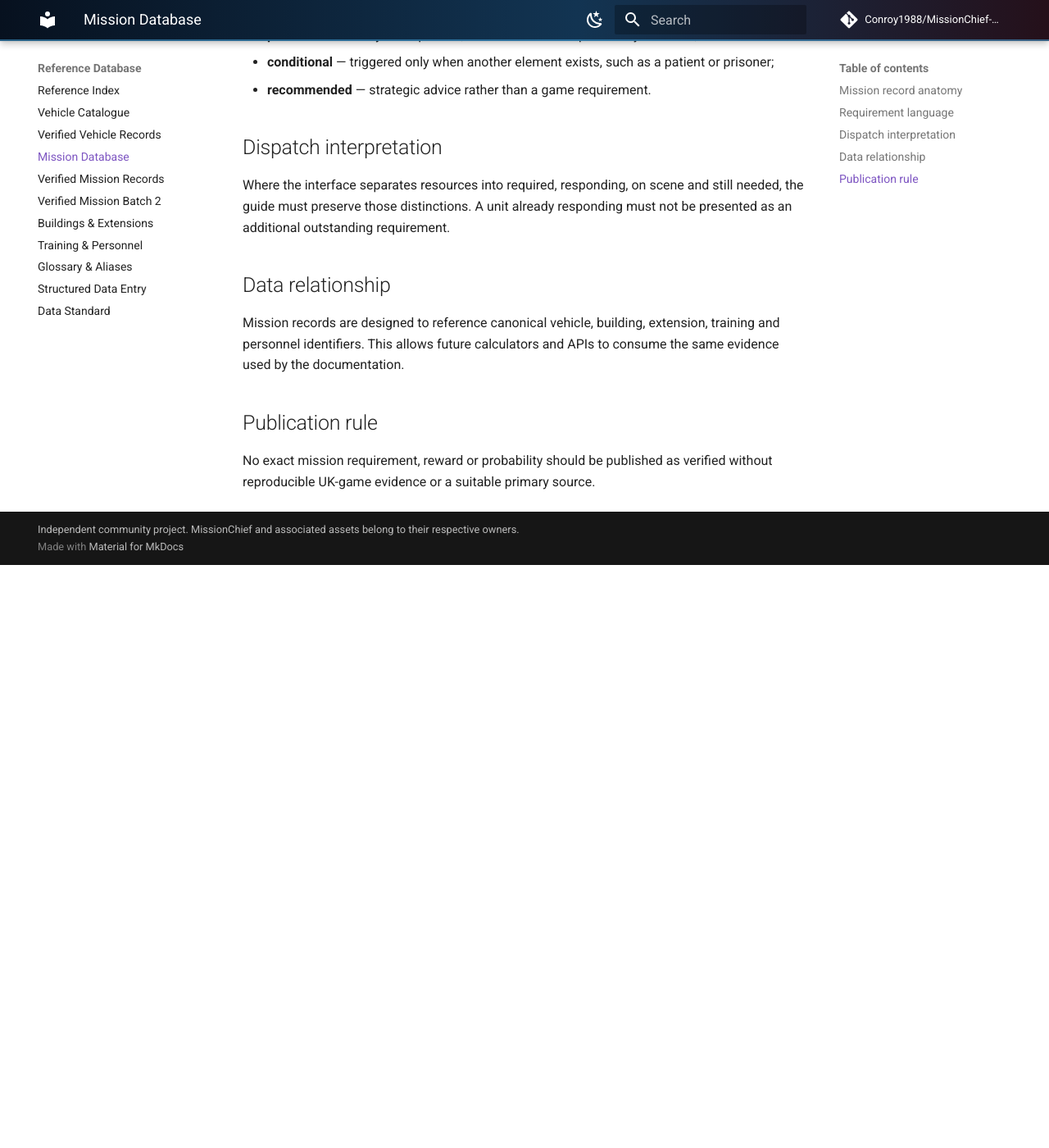
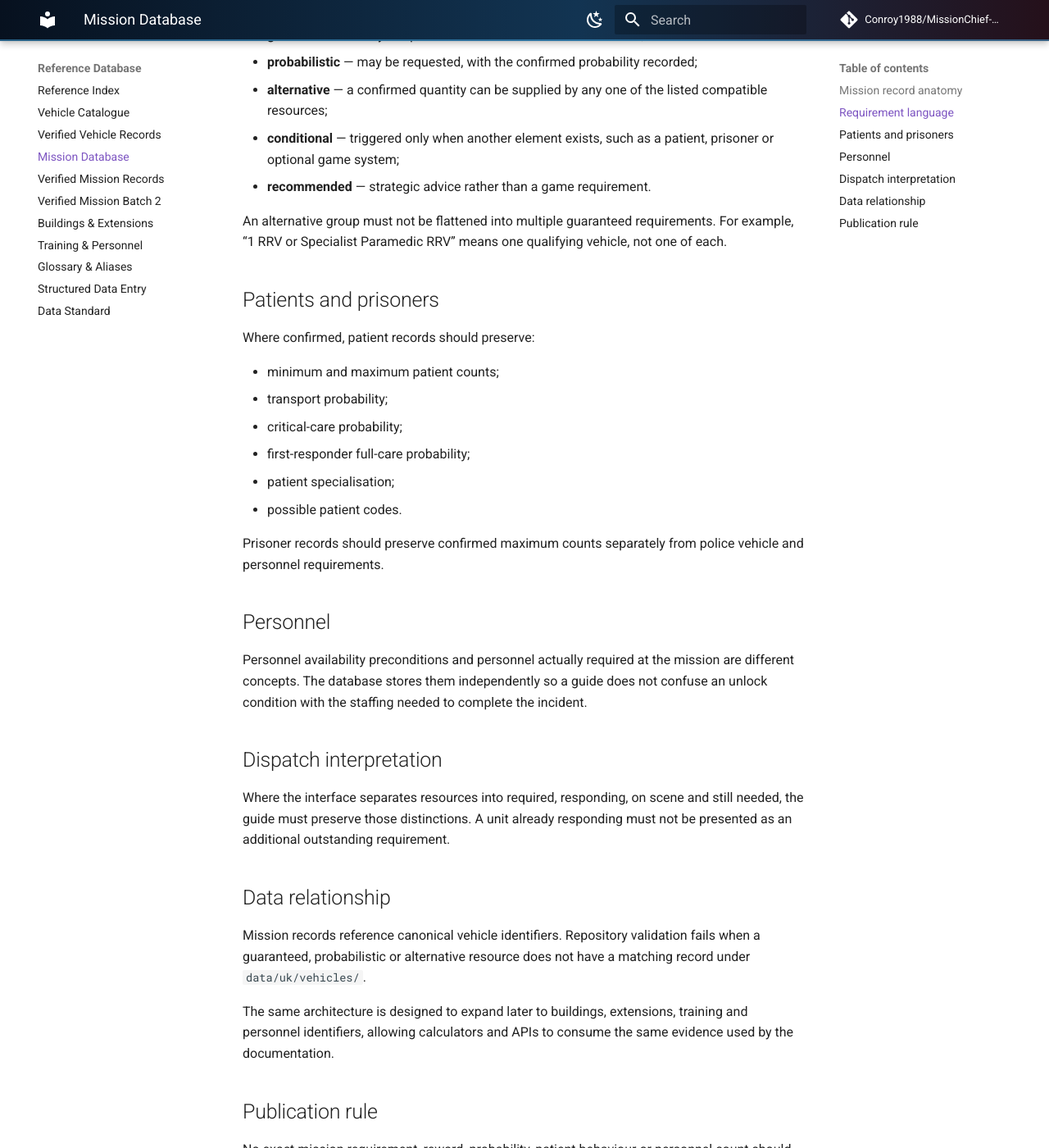
Before and after one commit to Conroy1988/MissionChief-UK, an MkDocs documentation site: the page built from docs/reference/mission-database.md, in a window 1280 px wide and 1400 px high, scrolled down 941 px. Shown: the whole window at 82% size. Built offline with MkDocs 1.6.1 and Material for MkDocs 9.7.7, drawn with Linux system fonts in a browser that asks for light colours; comment, search, counter and statistics services are not loaded; before the commit the page ends 1630 px from its top, so only the background shows below that; some of the changed text lies outside the part shown.

Commit message:
Document cross-service mission requirement models

```diff
--- a/docs/reference/mission-database.md
+++ b/docs/reference/mission-database.md
@@ -8,12 +8,13 @@ Each mission page and structured record should contain:
 
 - canonical mission name and game identifier;
 - aliases and searchable terminology;
-- service classification;
-- known unlock conditions;
+- service and mission-type classifications;
+- points of interest and known unlock conditions;
 - guaranteed resource requirements;
 - probabilistic requirements with clearly stated probabilities;
-- personnel and training dependencies;
-- patient, prisoner and transport behaviour;
+- alternative resource groups where one of several vehicles can satisfy the same requirement;
+- personnel availability and on-scene requirements;
+- patient, critical-care, prisoner and transport behaviour;
 - reward data;
 - related mission variants;
 - operational notes and common dispatch mistakes;
@@ -25,8 +26,28 @@ Requirements must distinguish between:
 
 - **guaranteed** — always required under the documented conditions;
 - **probabilistic** — may be requested, with the confirmed probability recorded;
-- **conditional** — triggered only when another element exists, such as a patient or prisoner;
+- **alternative** — a confirmed quantity can be supplied by any one of the listed compatible resources;
+- **conditional** — triggered only when another element exists, such as a patient, prisoner or optional game system;
 - **recommended** — strategic advice rather than a game requirement.
+
+An alternative group must not be flattened into multiple guaranteed requirements. For example, “1 RRV or Specialist Paramedic RRV” means one qualifying vehicle, not one of each.
+
+## Patients and prisoners
+
+Where confirmed, patient records should preserve:
+
+- minimum and maximum patient counts;
+- transport probability;
+- critical-care probability;
+- first-responder full-care probability;
+- patient specialisation;
+- possible patient codes.
+
+Prisoner records should preserve confirmed maximum counts separately from police vehicle and personnel requirements.
+
+## Personnel
+
+Personnel availability preconditions and personnel actually required at the mission are different concepts. The database stores them independently so a guide does not confuse an unlock condition with the staffing needed to complete the incident.
 
 ## Dispatch interpretation
 
@@ -34,8 +55,10 @@ Where the interface separates resources into required, responding, on scene and
 
 ## Data relationship
 
-Mission records are designed to reference canonical vehicle, building, extension, training and personnel identifiers. This allows future calculators and APIs to consume the same evidence used by the documentation.
+Mission records reference canonical vehicle identifiers. Repository validation fails when a guaranteed, probabilistic or alternative resource does not have a matching record under `data/uk/vehicles/`.
+
+The same architecture is designed to expand later to buildings, extensions, training and personnel identifiers, allowing calculators and APIs to consume the same evidence used by the documentation.
 
 ## Publication rule
 
-No exact mission requirement, reward or probability should be published as verified without reproducible UK-game evidence or a suitable primary source.
+No exact mission requirement, reward, probability, patient behaviour or personnel count should be published as verified without reproducible UK-game evidence or a suitable primary source.
```
Also changed, not shown: other parts of docs/reference/mission-database.md (+1 -1 lines).
